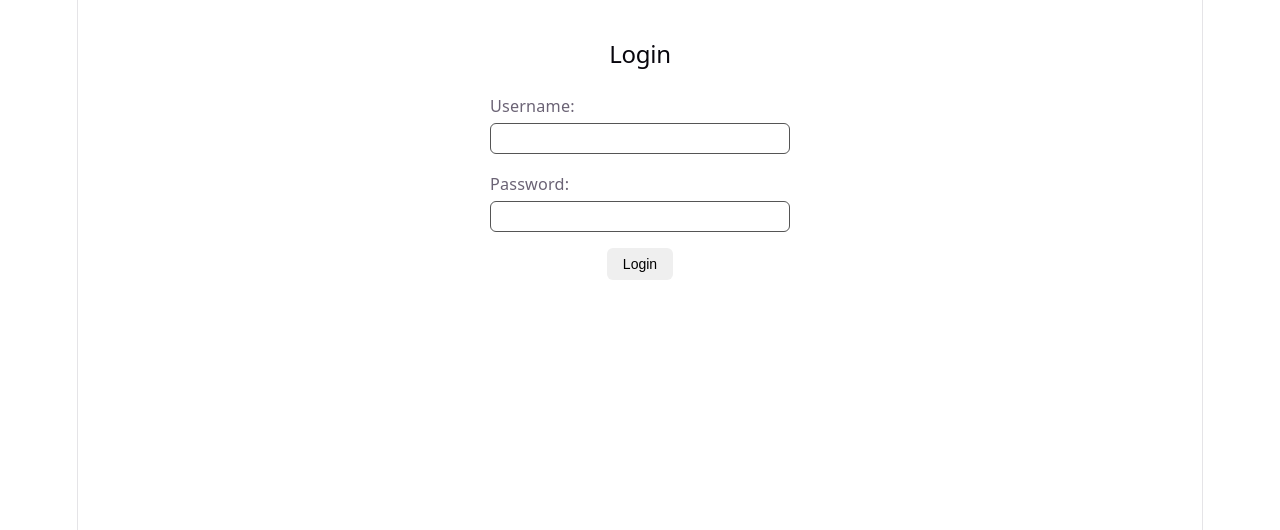
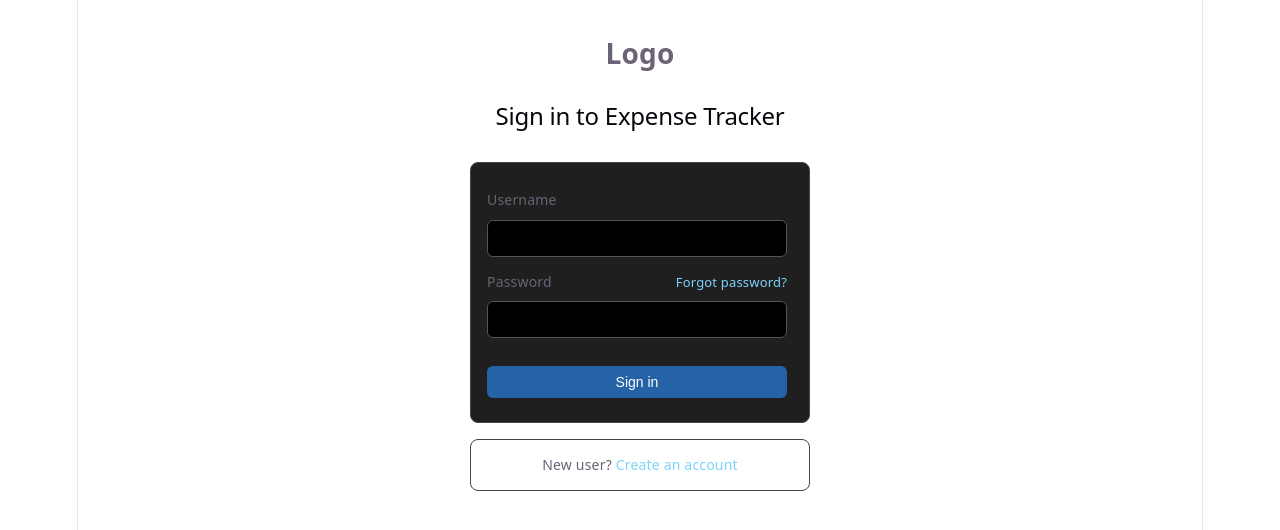
Before and after one commit to Akashsanthosh00/fastapi-expense-tracker, a React (Vite) app in the folder frontend/: page / in a window 1280 px wide. Shown: the top 530 px of the page. Built offline with nearby package versions, Linux system fonts and the light colour scheme.

Commit message:
Build login page UI

```diff
--- a/frontend/src/pages/Login.css
+++ b/frontend/src/pages/Login.css
@@ -5,52 +5,30 @@
     align-items: center;
 }
 
+.login-logo{
+    font-size: 28px;
+    font-weight: 600;
+    margin-top: 5vh;
+    margin-bottom: 4.5vh;
+}
+
 .login-page h2 {
     font-size: 24px;
-    margin-top: 5vh;
-    margin-bottom: 3vh;
+    margin-top: 0;
+    margin-bottom: 4vh;
 }
 
 .login-page form{
     width: 100%;
-    max-width: 400px;
-    padding: 0 5vw;
-    box-sizing: border-box;
     text-align: left;
 }
 
-.login-page input{
+.login-page form {
     width: 100%;
-    box-sizing: border-box;
-    padding: 8px 10px;
-    margin-top: 0.5vh;
-    border-radius: 6px;
-    border: 1px solid #555;
-    font-size: 14px;
-}
-
-.login-page button{
-    display: block;
-    margin: 1vh auto 0;
-    padding: 8px 16px;
-    border-radius: 6px;
-    border: none;
-    cursor: pointer;
-    font-size: 14px;
-}
-
-.login-page form > div {
-    margin-bottom: 2vh;
-}
-
-@media (min-width: 768px){
-    .login-page label{
-        font-size: 0.9rem;
-    }
-
-    .login-page input{
-        padding: 0.8vh 0.8vw
-    }
+    text-align: left;
+    display: flex;
+    flex-direction: column;
+    gap: 12px;
 }
 
 @media (min-width: 768px) {
@@ -60,19 +38,100 @@
   }
 
   .login-page label {
-    font-size: 0.9rem;
+    font-size: 14px;
+    font-weight: 500;
   }
 
-  .login-page input {
+  .login-container input {
     padding: 0.8vh 0.8vw;
   }
-}
-
-.login-page input:focus{
-    outline: none;
-    border: 1px solid #888;
 }
 
 .login-page button:hover{
     opacity: 0.8;
 }
+
+.login-page form > div {
+    display: flex;
+    flex-direction: column;
+    gap: 6px;
+}
+
+.login-container{
+    width: 100%;
+    max-width: 340px;
+    padding: 24px 16px;
+    background: #1f1f1f;
+    border: 1px solid #444;
+    border-radius: 8px;
+    box-sizing: border-box;
+}
+
+.login-container input{
+    width: 100%;
+    box-sizing: border-box;
+    background: #000;
+    color: inherit;
+    padding: 8px 10px;
+    margin-top: 0;
+    border: 1.5px solid #555;
+    border-radius: 6px;
+    font-size: 14px;
+    font-family: inherit;
+}
+
+.login-container button{
+    display: block;
+    width: 100%;
+    margin: 2vh auto 0;
+    padding: 8px 16px;
+    border-radius: 6px;
+    border: none;
+    cursor: pointer;
+    background: #2563a6;
+    color: white;
+    font-size: 14px;
+}
+
+.login-container input:focus{
+    outline: none;
+    border-color: #7dd3fc;
+}
+
+.password-label {
+    display: flex;
+    justify-content: space-between;
+    align-items: center;
+}
+
+.password-label a {
+    font-size: 13px;
+    color: #7dd3fc;
+    text-decoration: none;
+}
+
+.password-label a:hover {
+    text-decoration: underline;
+}
+
+.register-link{
+    width: 100%;
+    max-width: 340px;
+    box-sizing: border-box;
+    margin-top: 2vh;
+    padding: 12px 16px;
+    text-align: center;
+    background: transparent;
+    border: 1px solid #444;
+    border-radius: 8px;
+    font-size: 14px;
+}
+
+.register-link a{
+    color: #7dd3fc;
+    text-decoration: none;
+}
+
+.register-link a:hover{
+    text-decoration: underline;
+}
--- a/frontend/src/pages/login.tsx
+++ b/frontend/src/pages/login.tsx
@@ -3,21 +3,37 @@ import './Login.css'
 function Login() {
   return (
     <div className="login-page">
-        <h2>Login</h2>
 
-        <form>
-            <div>
-                <label>Username: </label>
-                <input type="text"/>
-            </div>
+        <div className='login-logo'>
+            Logo
+        </div>
+        <h2>Sign in to Expense Tracker</h2>
 
-            <div>
-                <label>Password: </label>
-                <input type="password"/>
-            </div>
+        <div className="login-container">
 
-            <button>Login</button>
-        </form>
+            <form>
+                <div>
+                    <label htmlFor='username'>Username</label>
+                    <input id="username" type="text"/>
+                </div>
+
+                <div className="password-field">
+                    <div className="password-label">
+                        <label htmlFor="password">Password</label>
+                        <a href="#">Forgot password?</a>
+                    </div>
+
+                    <input id="password" type="password" />
+                </div>
+
+                <button>Sign in</button>
+            </form>
+
+        </div>
+
+        <div className='register-link'>
+            <span>New user?</span> <a href="#">Create an account</a>
+        </div>
     </div>
   );
 }
```
